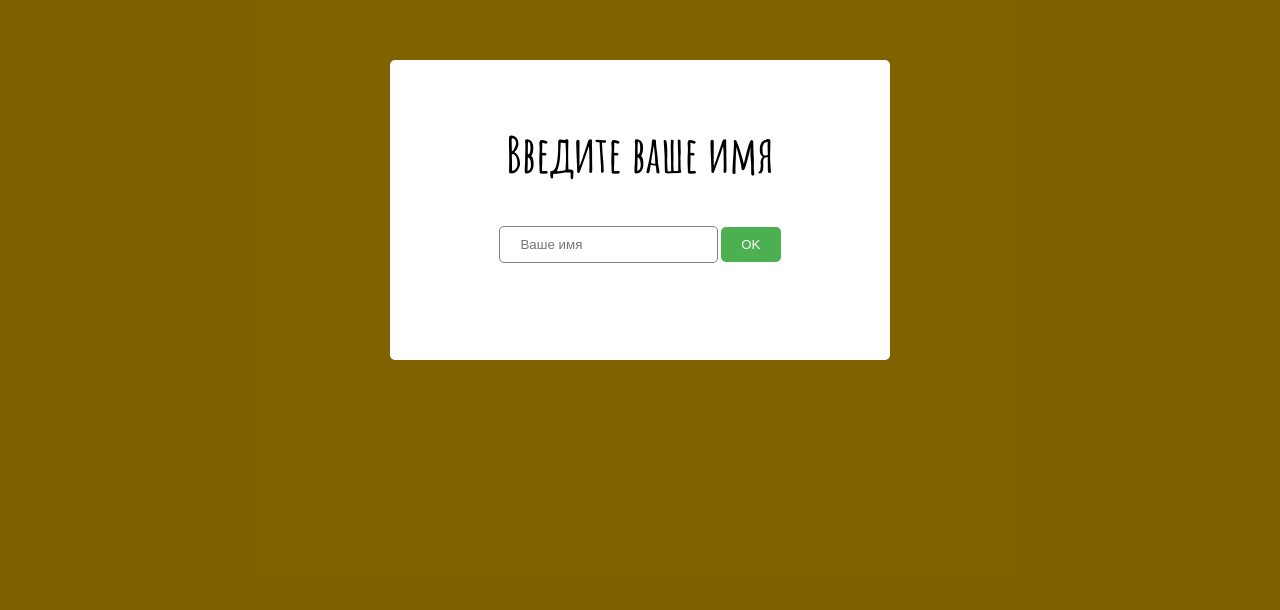
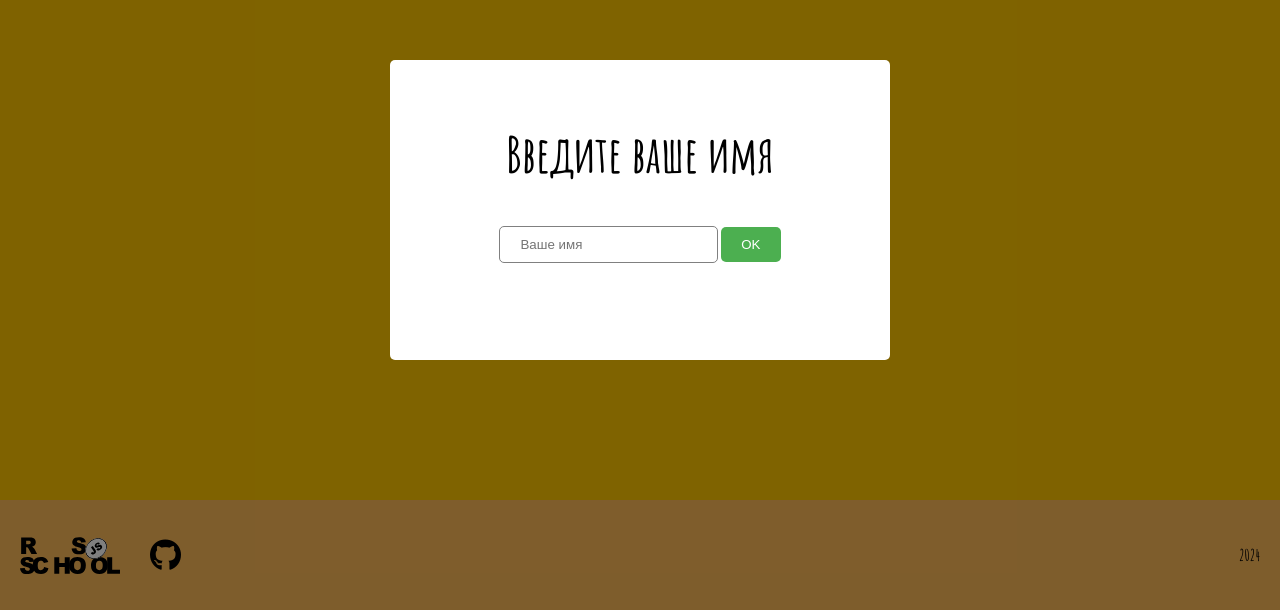
Before and after one commit to zhanybekzh/random-game, a plain HTML site: page index.html in a window 1280 px wide. Shown: the part 190-800 px from the top of the page. Drawn offline with Linux system fonts and the light colour scheme.

Commit message:
feat: add footer

```diff
--- a/assets/css/style.css
+++ b/assets/css/style.css
@@ -10,9 +10,12 @@ html {
 }
 
 body {
+  display: flex;
+  flex-direction: column;
   padding: 0;
   margin: 0;
   font-family: "Amatic SC", cursive;
+  min-height: 100vh;
 }
 
 h1 {
@@ -191,3 +194,36 @@ ul {
   border: 1px solid gray;
   border-radius: 5px;
 }
+
+footer {
+  margin-top: auto;
+  padding: 20px;
+  background-color: #f8f9fa;
+}
+
+body footer {
+  background-color: #febb59;
+}
+.footer {
+  display: flex;
+  align-items: center;
+  font-weight: 700;
+  min-height: 70px;
+}
+.footer .footer__author-link {
+  display: block;
+  color: black;
+  margin-left: 30px;
+}
+.footer .school__link {
+  display: block;
+}
+.footer .school__link img {
+  display: block;
+  width: 100px;
+}
+.footer .date-creation {
+  text-align: center;
+  margin-left: auto;
+  color: #000000;
+}
--- a/index.html
+++ b/index.html
@@ -8,10 +8,15 @@
       rel="stylesheet"
       type="text/css"
     />
+    <link
+      rel="stylesheet"
+      href="https://cdnjs.cloudflare.com/ajax/libs/font-awesome/6.0.0-beta3/css/all.min.css"
+    />
     <link rel="stylesheet" href="./assets/css/style.css" />
     <link rel="icon" href="https://fav.farm/🔥" />
   </head>
   <body>
+    <main>
       <div id="modal" class="modal">
         <div class="modal-content">
           <div class="modal-content__inner">
@@ -62,7 +67,23 @@
           </div>
         </div>
       </div>
-
+    </main>
+    <footer class="text-center">
+      <div class="container">
+        <div class="footer">
+          <a
+            href="https://rs.school/courses/javascript-ru"
+            class="school__link"
+          >
+            <img src="./assets/img/rs-school-logo.svg" alt="RSSchool link"
+          /></a>
+          <a href="https://github.com/zhanybekzh" class="footer__author-link">
+            <i class="fa-brands fa-github fa-2xl"></i>
+          </a>
+          <div class="date-creation">2024</div>
+        </div>
+      </div>
+    </footer>
     <script src="./game.js"></script>
   </body>
 </html>
```
Also changed, not shown: assets/img/rs-school-logo.svg (added). Lines whose indentation alone changed are shown as unchanged.
